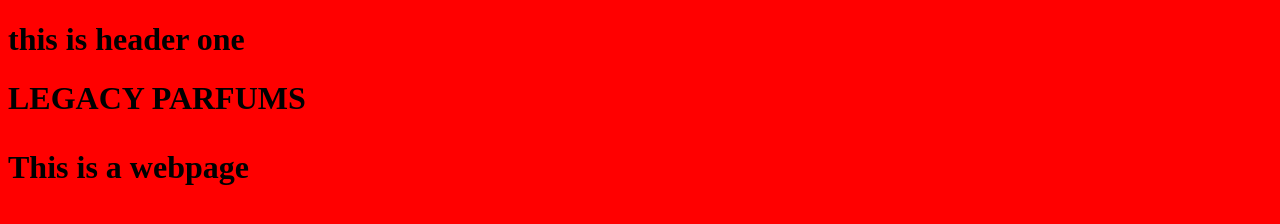
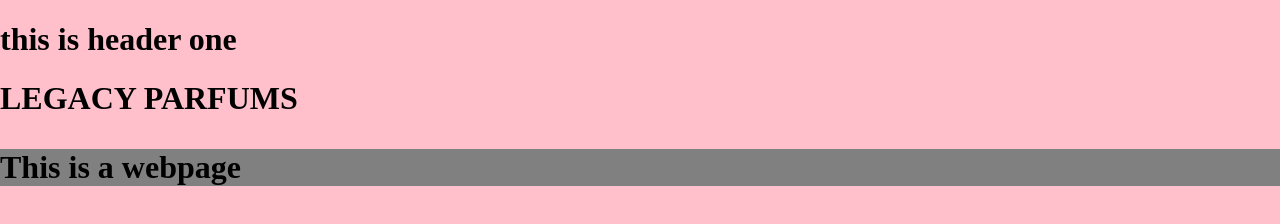
Before and after one commit to AaravPatel1234/Aarav-s-Website-Project, a plain HTML site: page Aarav's website.html in a window 1280 px wide. Drawn offline with Linux system fonts and the light colour scheme; files that its build step writes are made by us from their sources.

Commit message:
Add files via upload
Just an example for how to upload changes and how to make changes to your style. This was me following Nicky's instructions

```diff
--- a/style.css
+++ b/style.css
@@ -1,3 +1,15 @@
 body  {
- background-color: red;
+ background-color: pink;
+	heading: 0;
+	margin: 0;
 }
+
+hi {
+	background-color: blue;
+	height 100px;
+}
+
+p {
+	background-color: grey;
+	height 100px;
+}
```
